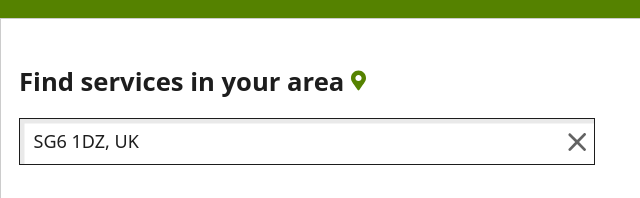
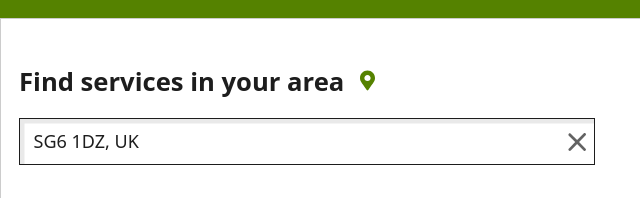
Before and after one commit to barnardos/prototype-service, an Eleventy site: page service-listing.njk in a window 1280 px wide. Shown: the part 372-570 px from the top of the page, 0-640 px from the left. Built offline with nearby package versions, Linux system fonts and the light colour scheme; Eleventy itself is replaced by a stand-in of ours; files that its build step writes are made by us from their sources.

Commit message:
map icon movrd

```diff
--- a/_includes/components/heroService.njk
+++ b/_includes/components/heroService.njk
@@ -18,6 +18,11 @@ p.serviceText {
     font: 600 1.424rem/2rem system-ui,-apple-system,Segoe UI,Roboto,Ubuntu,Cantarell,Noto Sans,sans-serif;
     padding-bottom: 1rem;
     display: block;
+}
+
+
+p.serviceText img {
+    padding: 0 0.5rem;
 }
 
 .callout-block__card-button {
```
Also changed, not shown: 1 other file.
